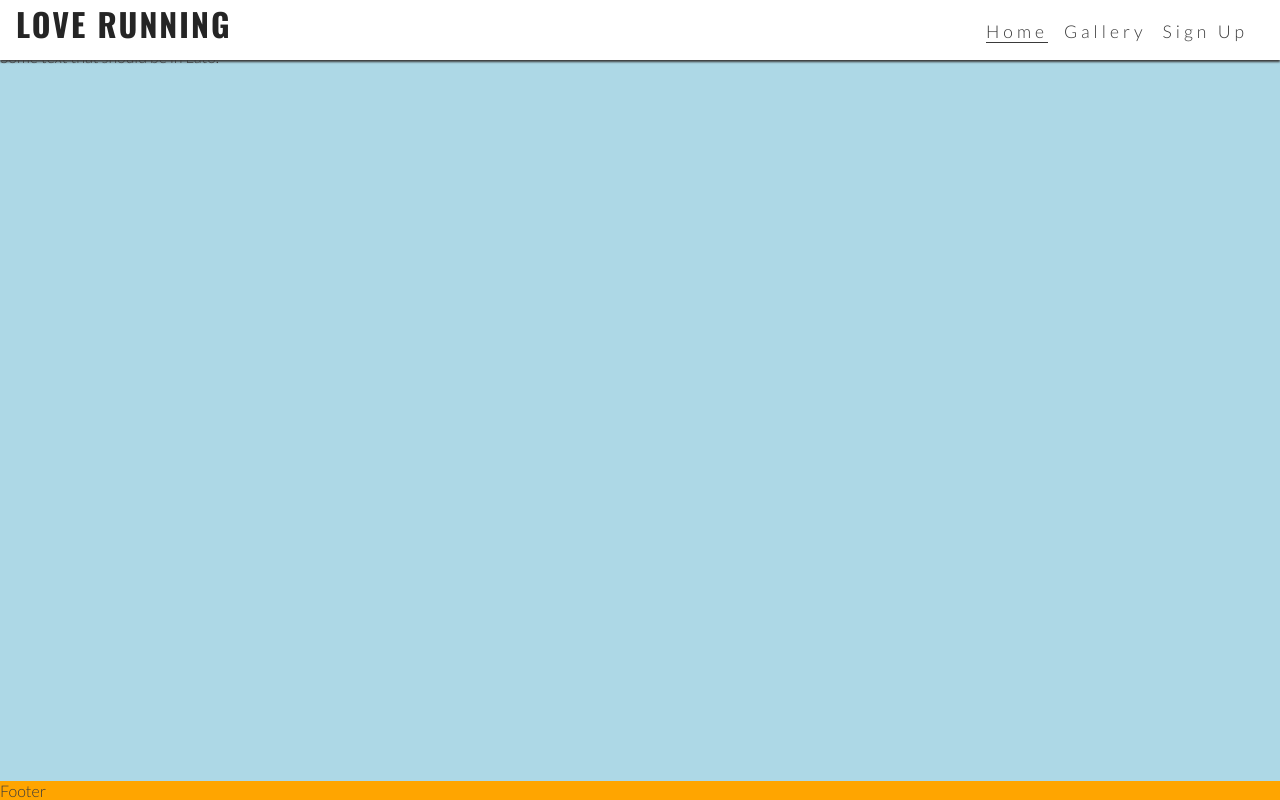
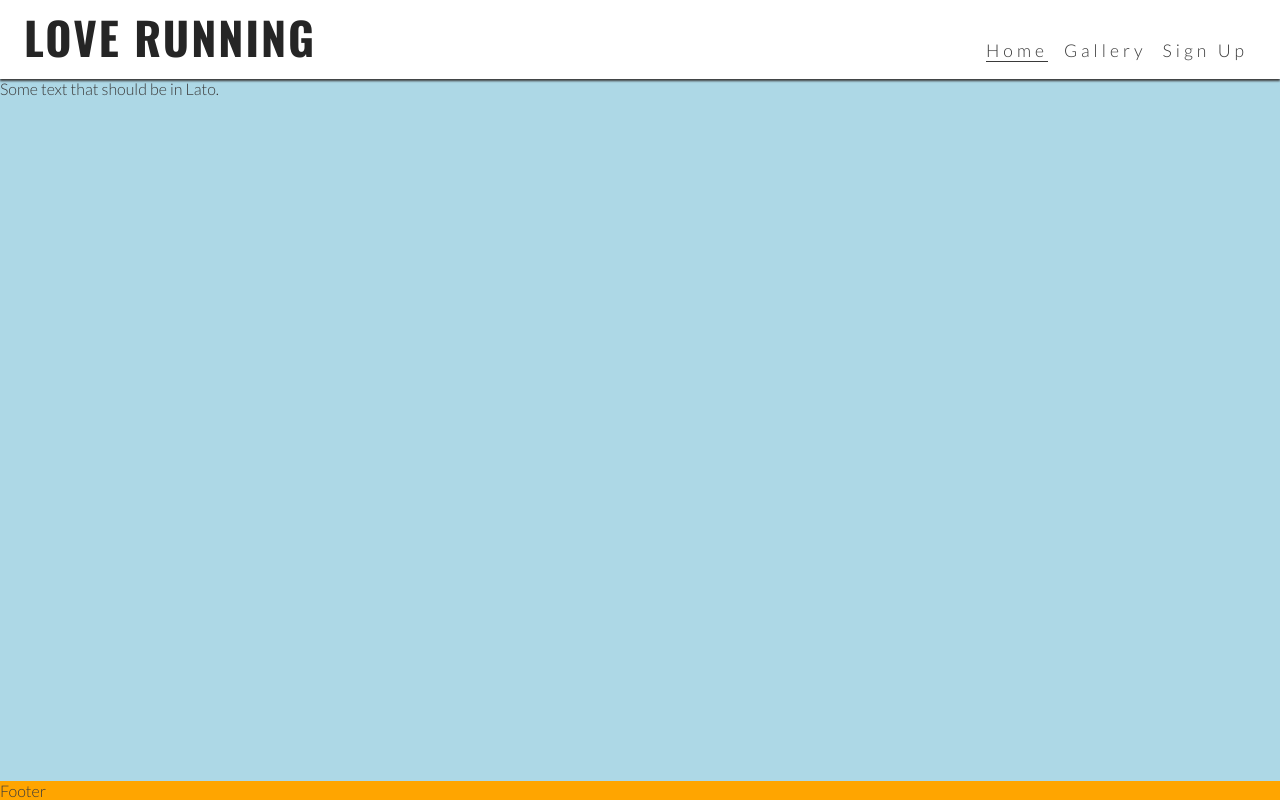
Before and after one commit to sophie-thomson/love-running, a plain HTML site: page index.html in a window 1280 px wide. Drawn offline with nearby package versions, Linux system fonts and the light colour scheme.

Commit message:
Make logo larger, push main down to show under larger header

```diff
--- a/assets/css/style.css
+++ b/assets/css/style.css
@@ -114,4 +114,16 @@ footer {
     .nav-toggle-label {
         display: none;
     }
+
+    #logo {
+        font-size: 280%;
+        line-height: 75px;
+        margin: 0 0.5rem;
+    }
+
+    /* Main content */
+    main {
+        /* Push main content down to accommodate larger header */
+        margin-top: 79px;
+    }
 }
```
